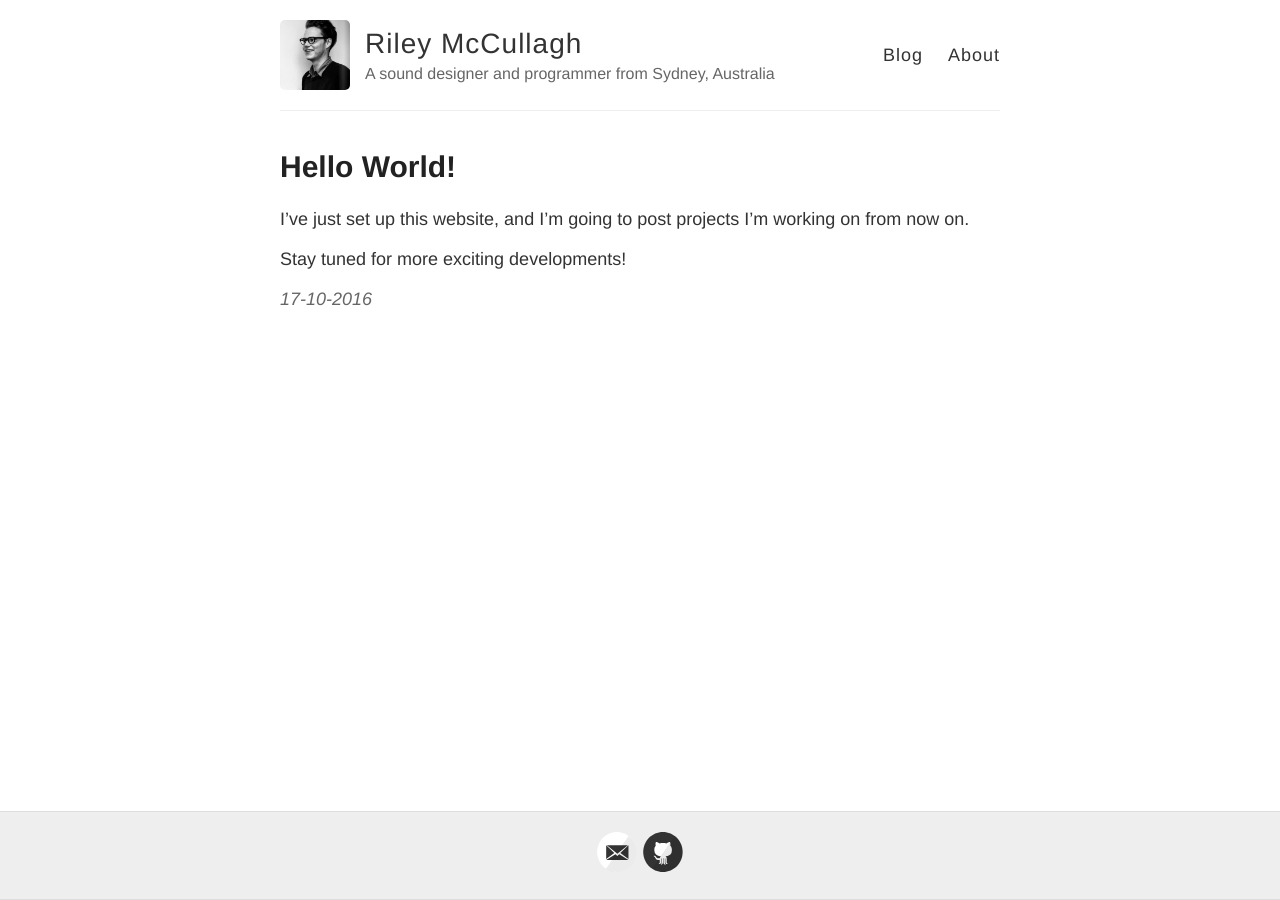
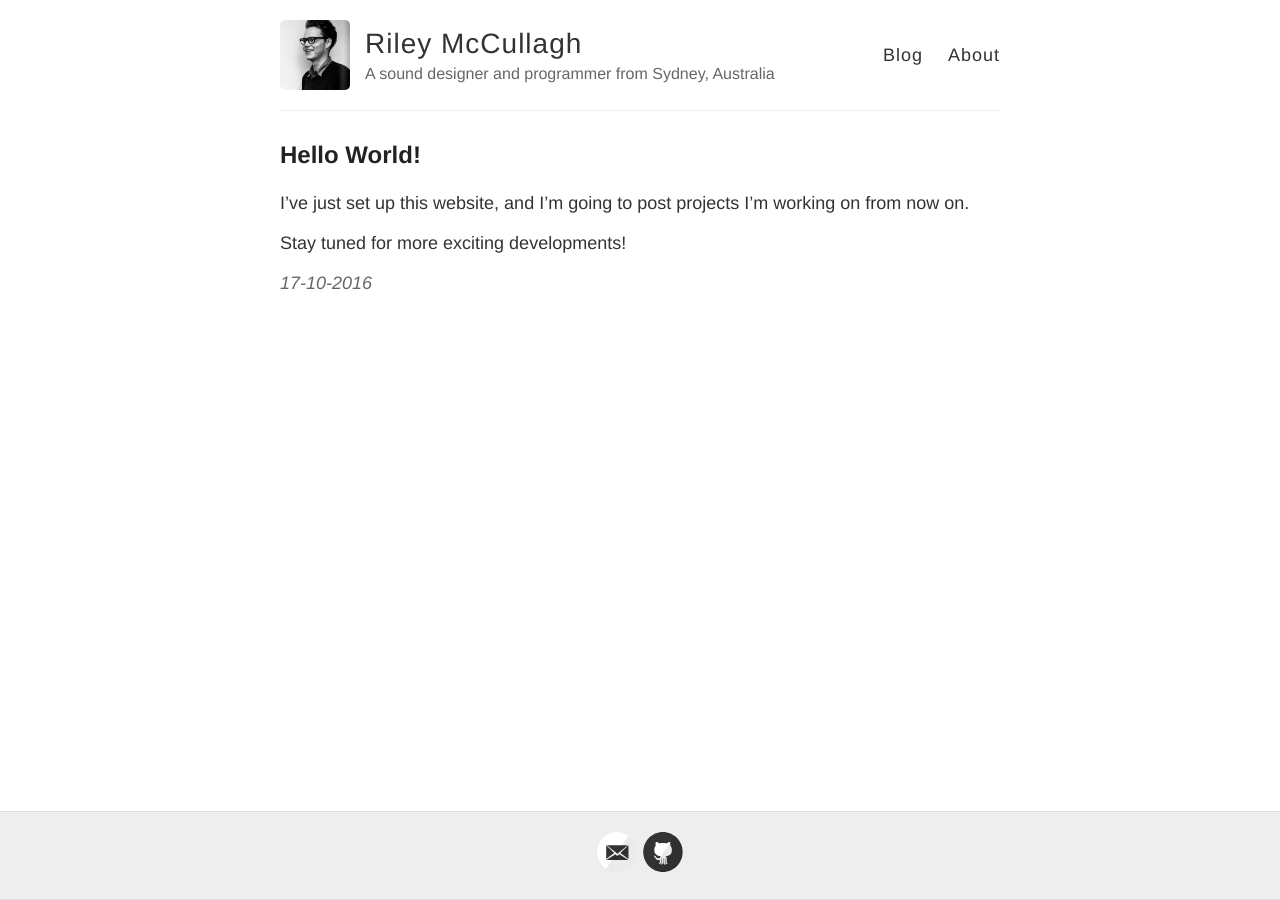
Before and after one commit to rileymccullagh/portfolio, a Jekyll site: the page built from docs/_posts/2016-10-17-Hello-World.md, in a window 1280 px wide. Built offline with Jekyll 4.4.1, drawn with Linux system fonts in a browser that asks for light colours.

Commit message:
made post headers smaller

```diff
--- a/docs/_config.yml
+++ b/docs/_config.yml
@@ -18,7 +18,7 @@
 # Includes an icon in the footer for each username you enter
 footer-links:
   dribbble:
-  email: rileymccullagh@gmail.com
+  email: me@rileymccullagh.com
   facebook:
   flickr:
   github: rileymccullagh
--- a/docs/_layouts/post.html
+++ b/docs/_layouts/post.html
@@ -3,7 +3,7 @@
 ---
 
 <article class="post">
-  <h1>{{ page.title }}</h1>
+  <h2>{{ page.title }}</h2>
 
   <div class="entry">
     {{ content }}
```
